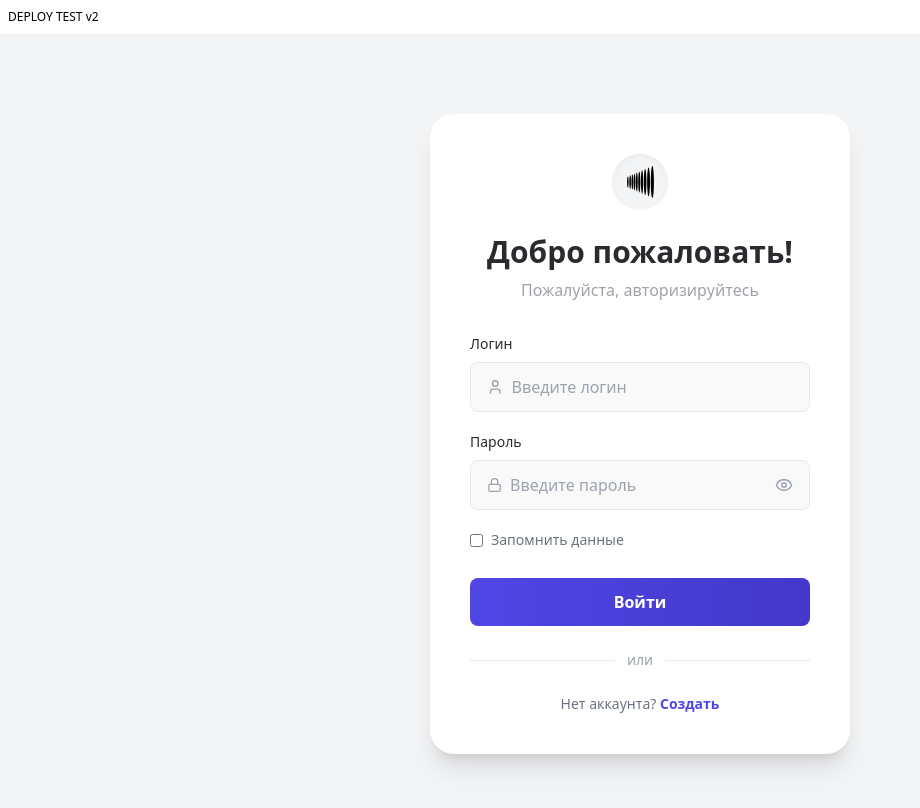
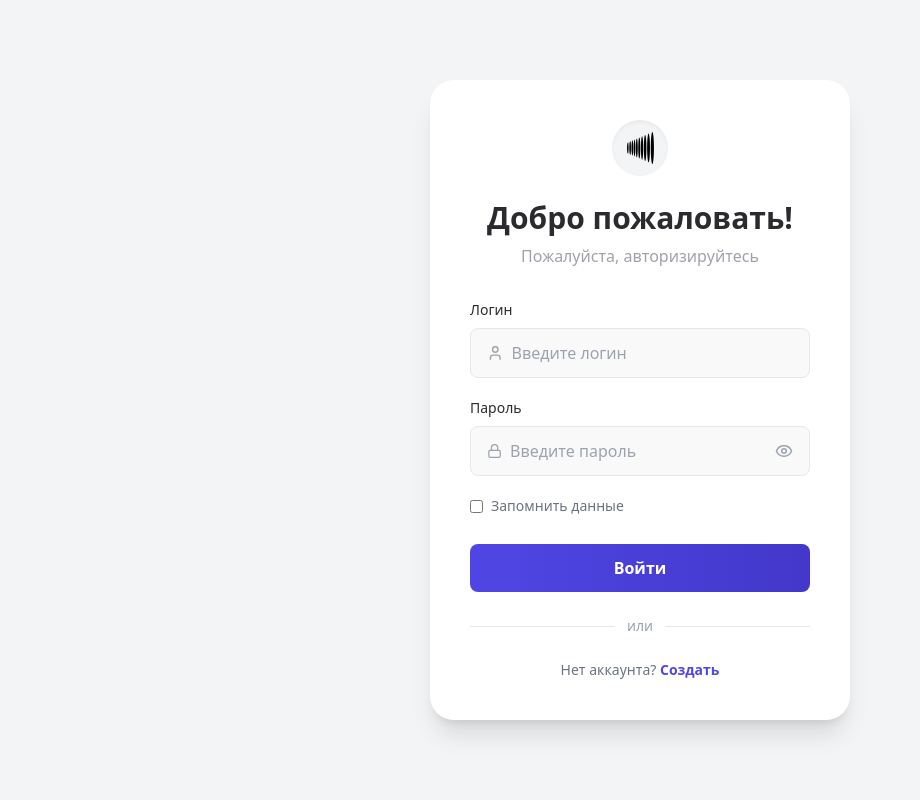
Before and after one commit to NickPodguzov993/adminPanelTest, a React (Vite) app: page /#/login in a window 1280 px wide. Shown: the top 808 px of the page, without its empty margins (0-920 px from the left). Built offline with nearby package versions, Linux system fonts and the light colour scheme.

Commit message:
fix deploy

```diff
--- a/src/app/App.tsx
+++ b/src/app/App.tsx
@@ -5,7 +5,7 @@ import { router } from "./router";
 export default function App() {
     return (
         <>
-            <div style={{ padding: 8, fontSize: 12 }}>DEPLOY TEST v2</div>
+
             <RouterProvider router={router} />
             <Toaster position="top-right" />
         </>
```
